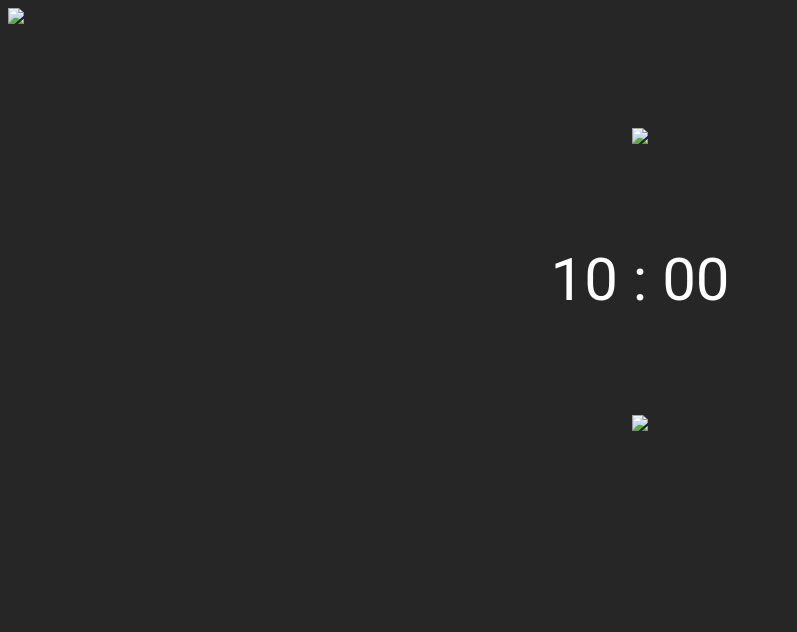
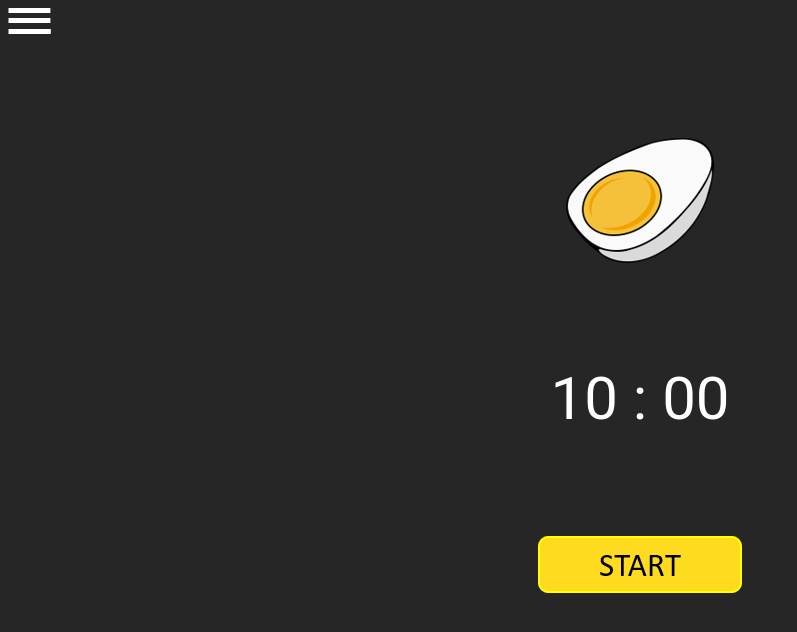
Before and after one commit to Samuel1030/Eieruhr, a plain HTML site: page index.html in a window 1280 px wide. Shown: the whole page, without its empty margins (0-797 px from the left). Drawn offline with Linux system fonts and the light colour scheme.

Commit message:
Update index.html

```diff
--- a/index.html
+++ b/index.html
@@ -70,12 +70,12 @@
 
 <body class="background-dark">
     <div>
-        <img src="img/menu.png">
+        <img src="menu.png">
     </div>
 
 
     <div class="center margin-top">
-        <img src="img/egg.png">
+        <img src="egg.png">
     </div>
 
 
@@ -83,7 +83,7 @@
 
 
     <div id="start" class="center margin-top timer">
-        <img onclick="startTimer()" src="img/button.png">
+        <img onclick="startTimer()" src="button.png">
     </div>
 </body>
 
```
